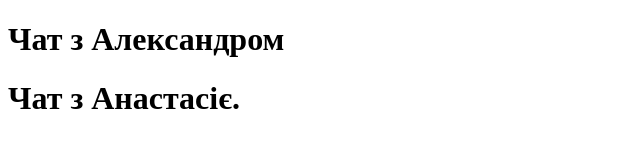
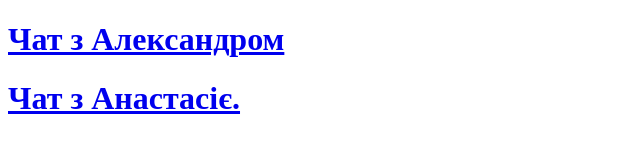
Before and after one commit to ReBlazeRrr/ReBlazeRrr.github.io, a plain HTML site: page index.html in a window 1280 px wide. Shown: the whole page, without its empty margins (0-640 px from the left). Drawn offline with Linux system fonts and the light colour scheme.

Commit message:
Update index.html

```diff
--- a/index.html
+++ b/index.html
@@ -5,7 +5,7 @@
     <title>Мiй сайт</title>
 </head>
 <body>
-    <h1 href="./chats/sashachat/messages.html">Чат з Александром</h1>
-    <h1 href="./chats/nastyachat/messages.html">Чат з Анастасiє.</h1>
+    <h1><a href="./chats/sashachat/messages.html">Чат з Александром</h1>
+    <h1><a href="./chats/nastyachat/messages.html">Чат з Анастасiє.</h1>
 </body>
 </html>
```
